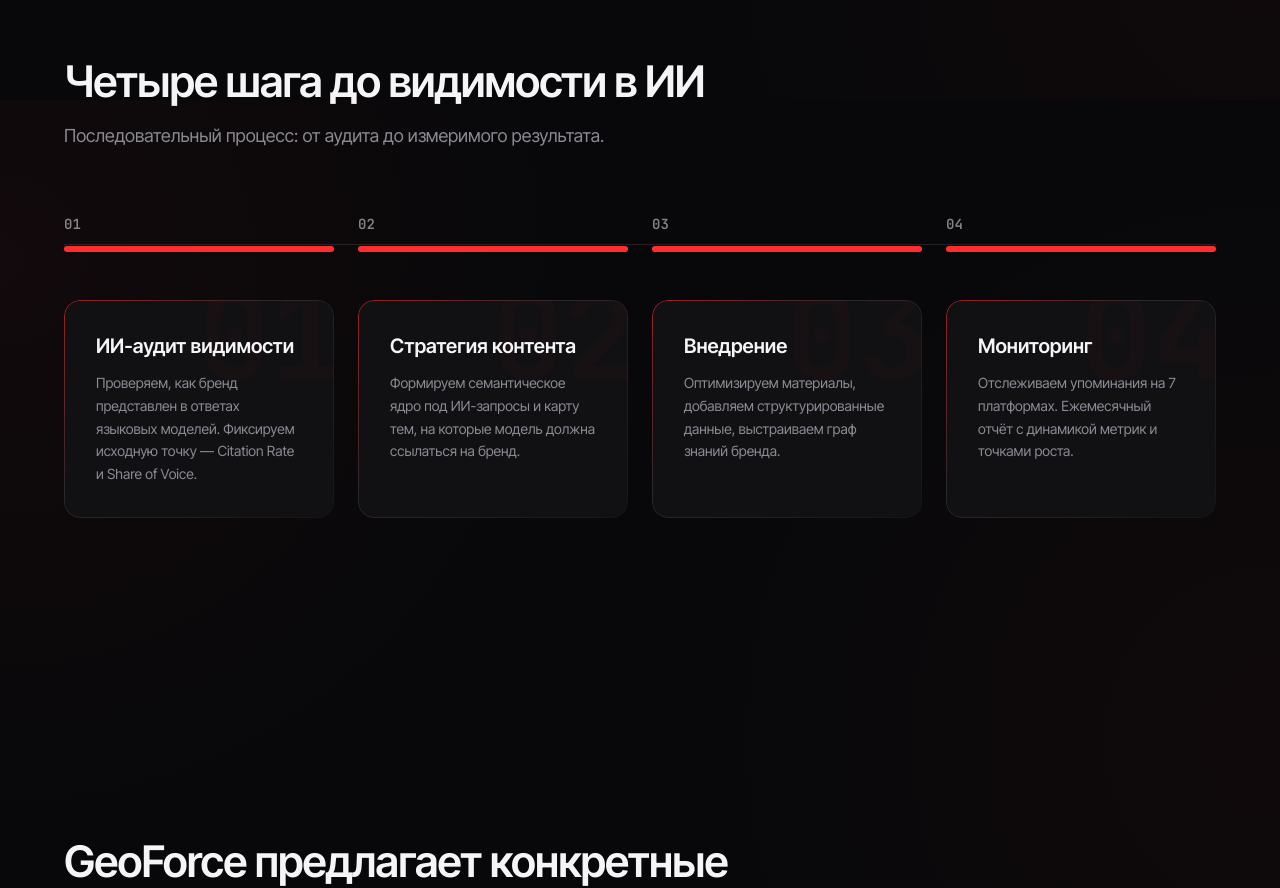
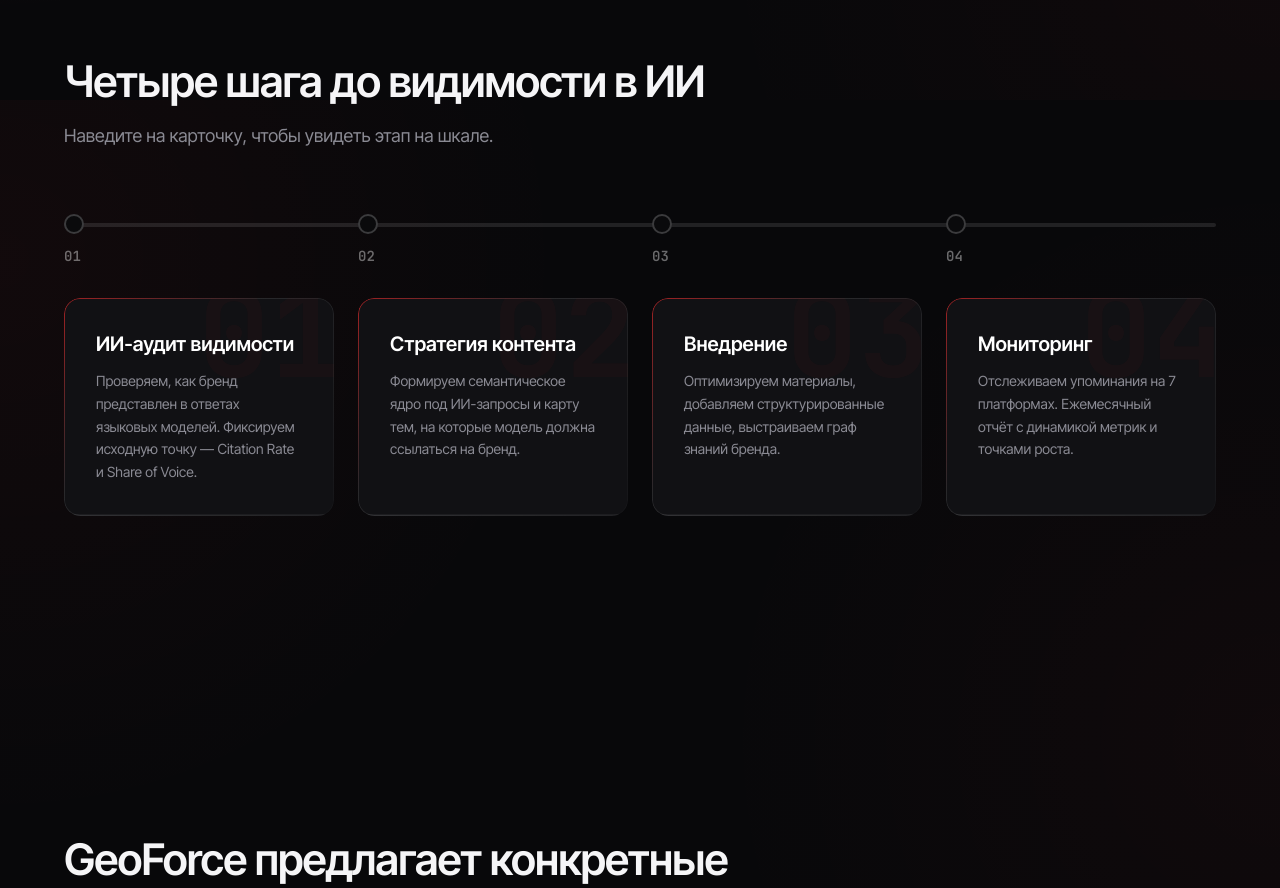
Before and after one commit to Sharhost/geoforce, a Next.js app: page / in a window 1280 px wide. Shown: the part 3100-3988 px from the top of the page. Built offline with nearby package versions, Linux system fonts and the light colour scheme.

Commit message:
Update Methodology.tsx

```diff
--- a/components/sections/Methodology.tsx
+++ b/components/sections/Methodology.tsx
@@ -1,5 +1,6 @@
 "use client";
 
+import { useState } from "react";
 import { motion } from "framer-motion";
 
 const steps = [
@@ -23,6 +24,9 @@ const methodologyJsonLd = {
 };
 
 export function Methodology() {
+  // Состояние для отслеживания наведенной карточки (null = ничего не наведено)
+  const [hoveredIdx, setHoveredIdx] = useState<number | null>(null);
+
   return (
     <section id="methodology" className="section relative">
       <script type="application/ld+json" dangerouslySetInnerHTML={{ __html: JSON.stringify(methodologyJsonLd) }} />
@@ -38,67 +42,101 @@ export function Methodology() {
         >
           <h2 className="h2 max-w-3xl mb-4">Четыре шага до видимости в ИИ</h2>
           <p className="text-lg max-w-2xl" style={{ color: "var(--muted)" }}>
-            Последовательный процесс: от аудита до измеримого результата.
+            Наведите на карточку, чтобы увидеть этап на шкале.
           </p>
         </motion.div>
 
-        {/* ================= ШКАЛА СВЕРХУ (Только десктоп) ================= */}
-        <div className="hidden lg:grid grid-cols-4 gap-6 mb-12 relative">
-          {/* Фоновая линия, соединяющая все отрезки */}
-          <div className="absolute top-[30px] left-0 w-full h-[1px] bg-white/10 z-0" />
+        {/* ================= ЕДИНАЯ ШКАЛА (Только десктоп) ================= */}
+        <div className="hidden lg:grid grid-cols-4 gap-6 mb-8 relative">
 
-          {steps.map((step, i) => (
-            <div key={step.n} className="relative z-10">
+          {/* Фоновая линия (серый трек) */}
+          <div className="absolute top-[9px] left-0 w-full h-1 bg-white/10 rounded-full" />
+
+          {/* Активная линия (красное заполнение) */}
+          <div
+            className="absolute top-[9px] left-0 h-1 bg-[var(--red)] rounded-full transition-all duration-500 ease-out shadow-[0_0_10px_var(--red)]"
+            // Заполняется до центра выбранной карточки. Если ничего не выбрано — ширина 0.
+            style={{ width: hoveredIdx !== null ? `${((hoveredIdx + 0.5) / 4) * 100}%` : "0%" }}
+          />
+
+          {steps.map((step, i) => {
+            // Узел считается активным, если он левее или равен наведенной карточке
+            const isFilled = hoveredIdx !== null && i <= hoveredIdx;
+
+            return (
+              <div key={step.n} className="relative z-10 flex flex-col gap-3">
+                {/* Точка на шкале */}
+                <div
+                  className={`w-5 h-5 rounded-full border-2 bg-[#0A0A0C] flex items-center justify-center transition-colors duration-300 ${
+                    isFilled ? "border-[var(--red)]" : "border-white/20"
+                  }`}
+                >
+                  <div
+                    className={`w-2 h-2 rounded-full transition-all duration-300 ${
+                      isFilled ? "bg-[var(--red)] shadow-[0_0_8px_var(--red)]" : "bg-transparent"
+                    }`}
+                  />
+                </div>
+
                 {/* Номер над шкалой */}
-              <div className="mono text-sm font-semibold mb-3 transition-colors duration-500 text-white/50">
+                <div
+                  className={`mono text-sm font-semibold transition-colors duration-300 ${
+                    isFilled ? "text-[var(--red)]" : "text-white/40"
+                  }`}
+                >
                   {step.n}
                 </div>
-
-              {/* Сегмент шкалы */}
-              <div className="h-1.5 w-full bg-white/10 rounded-full overflow-hidden">
-                <motion.div
-                  className="h-full bg-[var(--red)] shadow-[0_0_10px_var(--red)]"
-                  initial={{ width: "0%" }}
-                  whileInView={{ width: "100%" }}
-                  viewport={{ once: true, margin: "-100px" }}
-                  // Задержка создает эффект постепенного заполнения слева направо
-                  transition={{ duration: 1.5, delay: i * 0.4, ease: "easeInOut" }}
-                />
               </div>
-            </div>
-          ))}
+            );
+          })}
         </div>
 
         {/* ================= КАРТОЧКИ СНИЗУ ================= */}
         <div className="grid grid-cols-1 md:grid-cols-2 lg:grid-cols-4 gap-6">
-          {steps.map((step, i) => (
-            <motion.div
+          {steps.map((step, i) => {
+            const isHovered = hoveredIdx === i;
+
+            return (
+              <div
                 key={step.n}
-              className="relative group gradient-card p-8 h-full flex flex-col overflow-hidden transition-transform hover:-translate-y-1"
-              initial={{ opacity: 0, y: 20 }}
-              whileInView={{ opacity: 1, y: 0 }}
-              viewport={{ once: true, margin: "-50px" }}
-              // Появление карточек синхронизировано с заполнением шкалы
-              transition={{ duration: 0.6, delay: 0.2 + i * 0.4 }}
+                onMouseEnter={() => setHoveredIdx(i)}
+                onMouseLeave={() => setHoveredIdx(null)}
+                className={`relative group gradient-card p-8 h-full flex flex-col overflow-hidden transition-all duration-500 cursor-pointer ${
+                  isHovered ? "bg-[#151518] -translate-y-2" : "bg-[var(--surface)] hover:-translate-y-1"
+                }`}
               >
                 {/* Огромная цифра на фоне */}
                 <div
-                className="absolute -right-2 -top-6 text-[120px] font-bold leading-none opacity-[0.03] pointer-events-none select-none mono transition-opacity duration-500 group-hover:opacity-[0.08]"
+                  className={`absolute -right-2 -top-6 text-[120px] font-bold leading-none pointer-events-none select-none mono transition-opacity duration-500 ${
+                    isHovered ? "opacity-[0.08]" : "opacity-[0.03]"
+                  }`}
                   style={{ color: "var(--red)" }}
                 >
                   {step.n}
                 </div>
 
                 <div className="relative z-10 flex-1">
-                <h3 className="text-xl font-semibold mb-3 transition-colors duration-300 group-hover:text-[var(--red)]">
+                  <h3 className={`text-xl font-semibold mb-3 transition-colors duration-300 ${
+                    isHovered ? "text-[var(--red)]" : "text-white"
+                  }`}>
                     {step.t}
                   </h3>
                   <p className="text-sm leading-relaxed" style={{ color: "var(--muted)" }}>
                     {step.d}
                   </p>
                 </div>
-            </motion.div>
-          ))}
+
+                {/* Нижняя полоска, которая загорается при наведении */}
+                <div className="absolute bottom-0 left-0 w-full h-[2px] bg-white/5 overflow-hidden">
+                  <div
+                    className={`h-full bg-[var(--red)] transition-all duration-500 ${
+                      isHovered ? "w-full opacity-100" : "w-0 opacity-0"
+                    }`}
+                  />
+                </div>
+              </div>
+            );
+          })}
         </div>
 
       </div>
```
Lines whose indentation alone changed are shown as unchanged.
